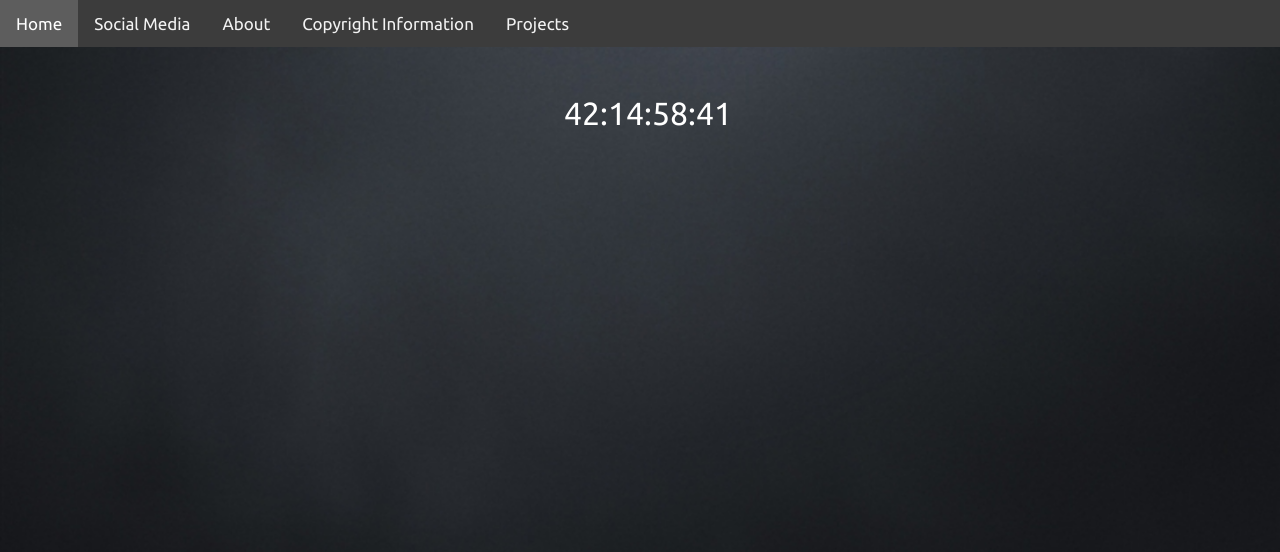
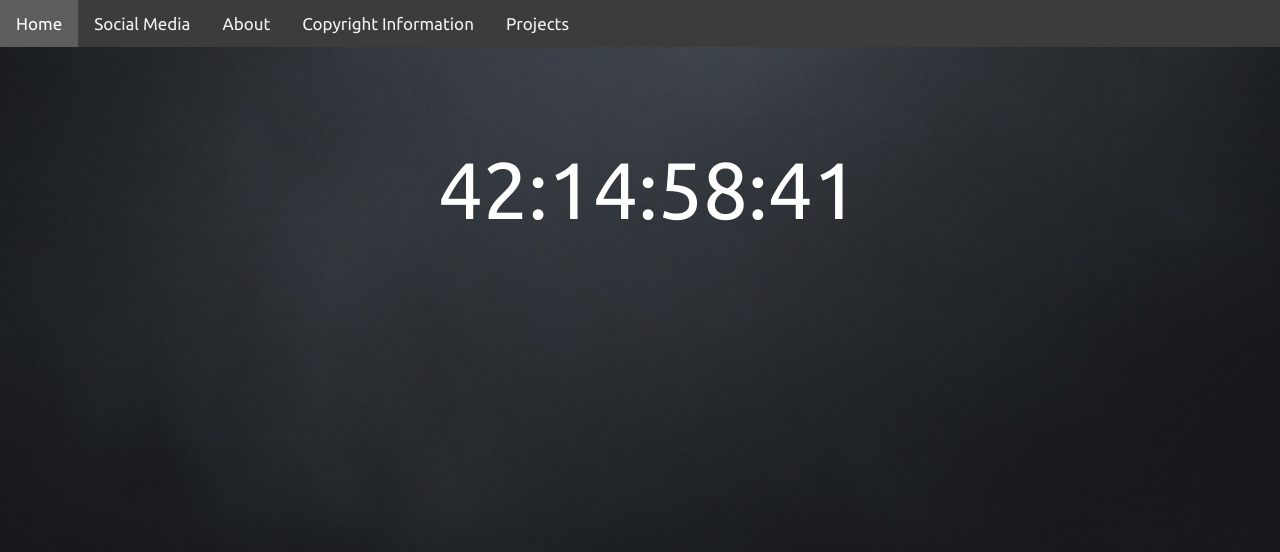
Before and after one commit to kait604/kait604.github.io, a plain HTML site: page countdown.html in a window 1280 px wide. Drawn offline with Linux system fonts and the light colour scheme.

Commit message:
Memento Mori.

```diff
--- a/countdown.html
+++ b/countdown.html
@@ -17,7 +17,7 @@
 
 <div style="padding-left:16px; padding-top:16px">
 <!-- Display the countdown timer in an element -->
-<p style="text-align: center; font-size: 200%" id="demo"></p>
+<p style="text-align: center; font-size: 500%" id="demo"></p>
 </div>
 
 <script>
@@ -35,13 +35,17 @@ var x = setInterval(function() {
 
   // Time calculations for days, hours, minutes and seconds
   var days = Math.floor(distance / (1000 * 60 * 60 * 24));
+  var prepdays = String(days).padStart(2, '0')
   var hours = Math.floor((distance % (1000 * 60 * 60 * 24)) / (1000 * 60 * 60));
+  var prephours = String(hours).padStart(2, '0')
   var minutes = Math.floor((distance % (1000 * 60 * 60)) / (1000 * 60));
+  var prepminutes = String(minutes).padStart(2, '0')
   var seconds = Math.floor((distance % (1000 * 60)) / 1000);
+  var prepseconds = String(seconds).padStart(2, '0')
 
   // Display the result in the element with id="demo"
-  document.getElementById("demo").innerHTML = days + ":" + hours + ":"
-  + minutes + ":" + seconds;
+  document.getElementById("demo").innerHTML = prepdays + ":" + prephours + ":"
+  + prepminutes + ":" + prepseconds;
 
   // If the count down is finished, write some text
   if (distance < 0) {
```
